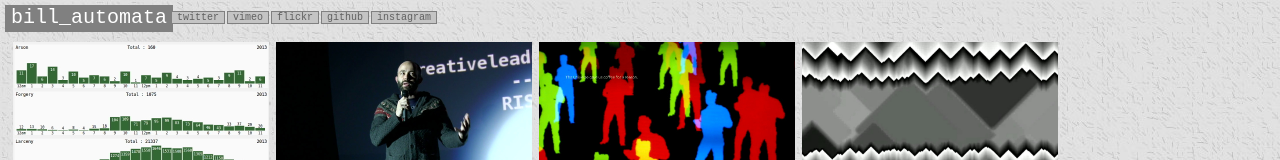
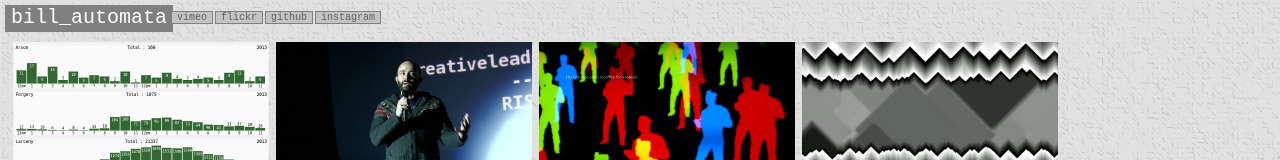
Before and after one commit to billautomata/creative-co.de, a plain HTML site: page index.html in a window 1280 px wide. Shown: the top 160 px of the page. Drawn offline with Linux system fonts and the light colour scheme.

Commit message:
Update index.html

```diff
--- a/index.html
+++ b/index.html
@@ -148,7 +148,7 @@
 
         var links = [];
 
-        links.push(new LinkBox('twitter', 'http://twitter.com/billautomata'));
+        // links.push(new LinkBox('twitter', 'http://twitter.com/billautomata'));
         links.push(new LinkBox('vimeo', 'http://vimeo.com/billautomata'));
         links.push(new LinkBox('flickr', 'http://www.flickr.com/photos/billautomata/'));
         links.push(new LinkBox('github', 'https://github.com/billautomata'));
```
